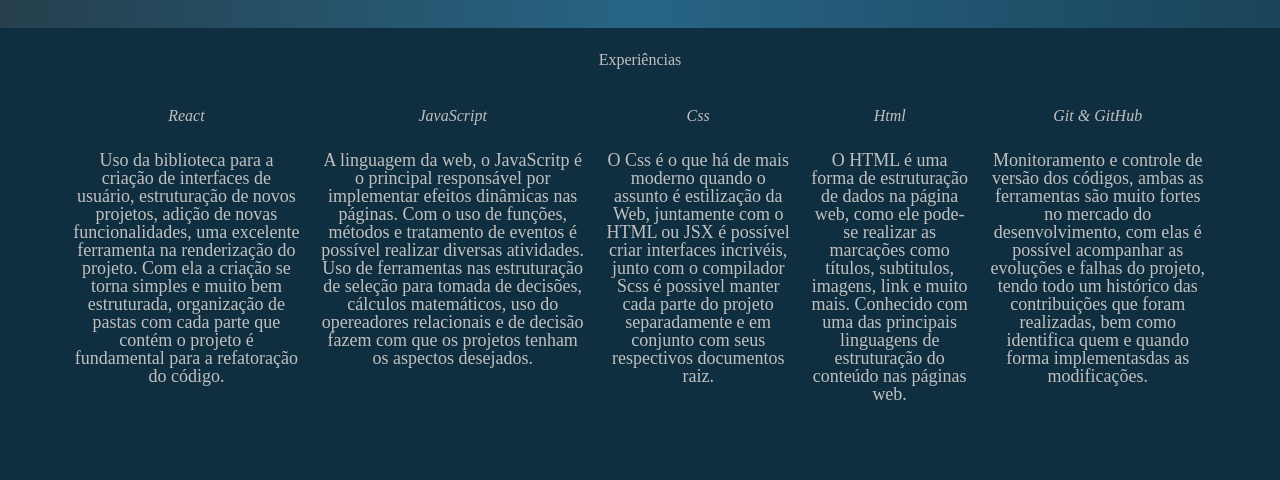
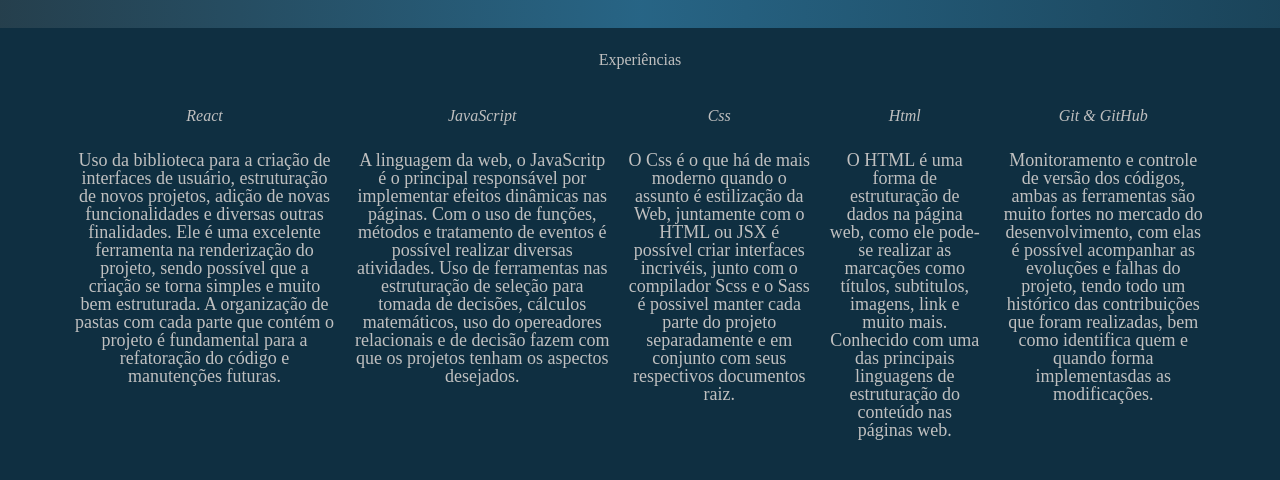
Before and after one commit to wesley-silv/Web-Portfolio, a plain HTML site: page index.html in a window 1280 px wide. Shown: the part 980-1460 px from the top of the page. Drawn offline with nearby package versions, Linux system fonts and the light colour scheme; files that its build step writes are made by us from their sources.

Commit message:
correção de texto do section de experiências.

```diff
--- a/index.html
+++ b/index.html
@@ -207,11 +207,11 @@
             <h2>React</h2>
             <p>
               Uso da biblioteca para a criação de interfaces de usuário,
-              estruturação de novos projetos, adição de novas funcionalidades,
-              uma excelente ferramenta na renderização do projeto. Com ela a
-              criação se torna simples e muito bem estruturada, organização de
+              estruturação de novos projetos, adição de novas funcionalidades e diversas outras finalidades.
+              Ele é uma excelente ferramenta na renderização do projeto, sendo possível que a
+              criação se torna simples e muito bem estruturada. A organização de
               pastas com cada parte que contém o projeto é fundamental para a
-              refatoração do código.
+              refatoração do código e manutenções futuras.
             </p>
           </article>
           <article>
@@ -231,7 +231,7 @@
             <p>
               O Css é o que há de mais moderno quando o assunto é estilização da
               Web, juntamente com o HTML ou JSX é possível criar interfaces
-              incrivéis, junto com o compilador Scss é possivel manter cada
+              incrivéis, junto com o compilador Scss e o Sass é possivel manter cada
               parte do projeto separadamente e em conjunto com seus respectivos
               documentos raiz.
             </p>
```
